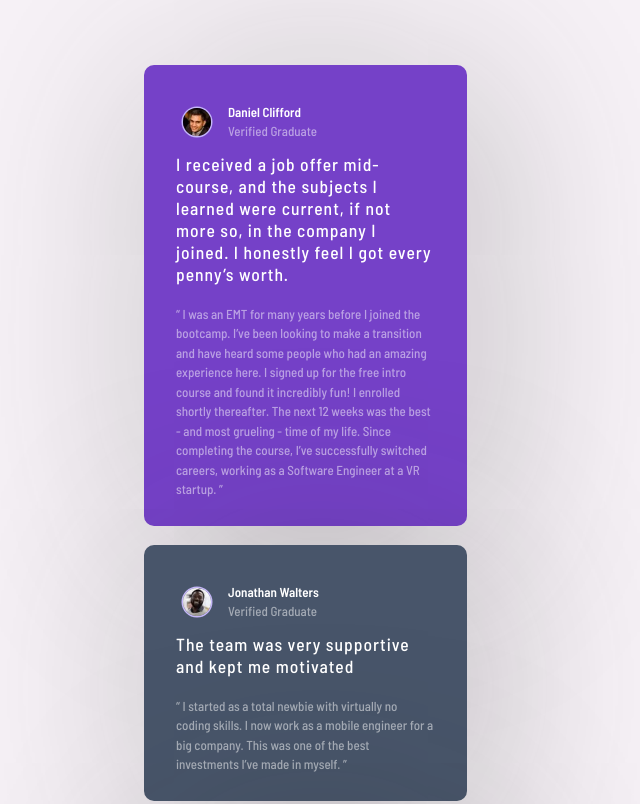
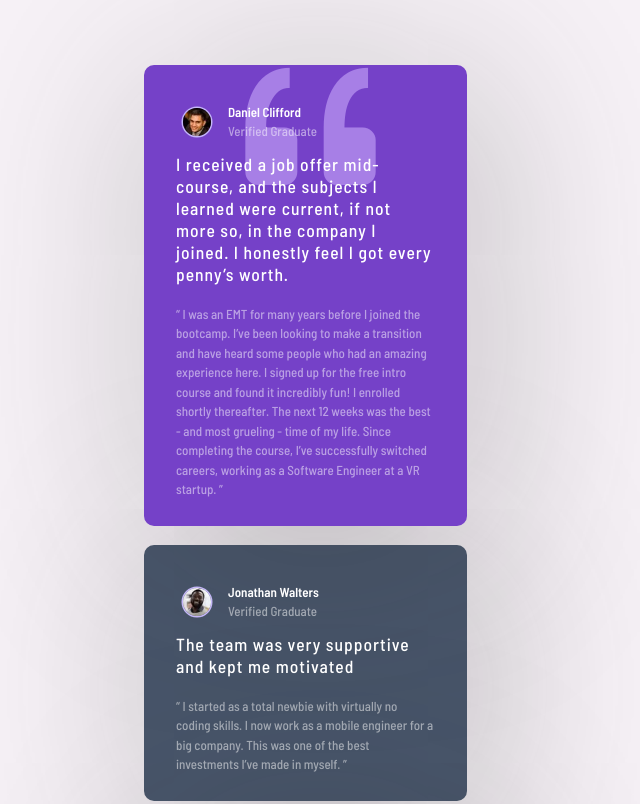
Before and after one commit to Pomz010/testimonial_grid_section, a website: page index.html in a window 1280 px wide. Shown: the top 804 px of the page, without its empty margins (335-975 px from the left). Drawn offline with nearby package versions, Linux system fonts and the light colour scheme.

Commit message:
added missing double quotes icon

```diff
--- a/index.html
+++ b/index.html
@@ -7,6 +7,7 @@
   <link rel="preconnect" href="https://fonts.gstatic.com" crossorigin>
   <link href="https://fonts.googleapis.com/css2?family=Barlow+Semi+Condensed:wght@500;600&display=swap" rel="stylesheet">
   <link rel="icon" type="image/png" sizes="32x32" href="./images/favicon-32x32.png">
+  <link rel="stylesheet" href="https://cdn.jsdelivr.net/npm/bootstrap-icons@1.8.1/font/bootstrap-icons.css">
   <link rel="stylesheet" href="public/css/main.css">
   <title>Frontend Mentor | [Challenge Name Here]</title>
 
@@ -19,6 +20,7 @@
 <body>
   <main class="main-container">
     <section class="testimony-container">
+      <span class="quote-icon"><i class="bi bi-quote"></i></span>
       <div class="user__details-container">
         <img class="user__image" src="public/img/image-daniel.webp" alt="">
         <div class="user__info">
--- a/src/sass/main.scss
+++ b/src/sass/main.scss
@@ -94,6 +94,8 @@ body {
     font-weight: 500;
     margin-bottom: 1.5rem;
     letter-spacing: 1px;
+    z-index: 2;
+    position: relative;
   }
 
   // main paragraph
@@ -110,6 +112,16 @@ body {
   .testimony-container:nth-child(1) {
     background-color: hsl(263, 55%, 52%);
     color: white;
+    position: relative;
+
+    .quote-icon {
+      font-size: 16rem;
+      position: absolute;
+      z-index: 0;
+      color: hsl(263, 67%, 70%);
+      right: 4rem;
+      top: -4.75rem;
+    }
   }
 
   // Second testimonial container
```
Also changed, not shown: public/css/main.css.
